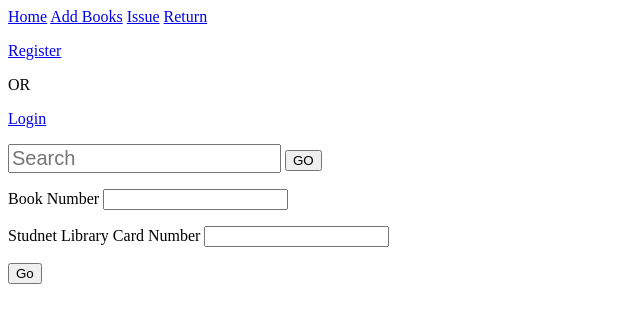
After one commit to TeamIntegrity/LibChain, a Django app: page /books/issue/ in a window 1280 px wide. The commit adds this page. Shown: the top 323 px of the page, without its empty margins (0-640 px from the left). Run offline with Django 3.2, Linux system fonts and the light colour scheme.

Commit message:
Added issue/return feature

```diff
--- /dev/null
+++ b/libchain/books/templates/issue.html
@@ -0,0 +1,22 @@
+{% extends 'base.html' %}
+
+{% block content %}
+
+
+<form action="/books/issue/" method="post">
+    {% csrf_token%}
+
+    <p><label>Book Number</label>
+    <input type="text" name="book_number"></p>
+
+    <p><label>Studnet Library Card Number</label>
+    <input type="text" name="library_card_num"></p>
+
+
+    <input type="submit" class="button" value="Go">
+
+
+</form>
+
+
+{% endblock %}
--- a/libchain/books/urls.py
+++ b/libchain/books/urls.py
@@ -7,8 +7,13 @@ urlpatterns = [
     url(r'^subject/(?P<sub>[a-z]+)/$', views.by_subject, name="books_by_sub"),
 
     url(r'^(?P<id>[0-9]+)/$', views.description, name="books_description"),
-
     url(r'^search/$', views.search, name="search"),
 
     url(r'^add/$', views.add_books, name="add_books"),
+
+    url(r'^issue/$', views.issue, name="issue_books"),
+    url(r'^issue/confirm/$', views.issue_confirm, name="issue_books_confirm"),
+
+    url(r'^return/$', views.return_book, name="return_books"),
+    url(r'^return/confirm/$', views.return_confirm, name="return_books_confirm"),
 ]
--- a/libchain/books/views.py
+++ b/libchain/books/views.py
@@ -1,4 +1,12 @@
 from django.shortcuts import render, redirect
+
+import datetime
+
+# Importing students model
+from users.models import Student, Staff
+
+# Importing transaction models
+from transactions.models import Transaction
 
 # Importing the BookDescription model
 from .models import BookDescription, Book
@@ -125,3 +133,75 @@ def add_books(request):
     context = {"departments": departments, "semesters": semesters,
                 "subjects": subjects}
     return render(request, "add_books.html", context)
+
+
+
+def issue(request):
+    """ This method will allow admin to issue books to the student """
+
+    if request.method == "POST":
+        book_number = request.POST.get("book_number")
+        library_card_num = request.POST.get("library_card_num")
+
+        book = Book.objects.get(book_number=book_number)
+        student = Student.objects.get(libcard=library_card_num)
+        context = {"book": book, "student": student}
+        return render(request, "issue_confirm.html", context)
+
+    return render(request, "issue.html")
+
+
+
+def issue_confirm(request):
+    """ This method will show details about the book and student and confirm the issue """
+
+    if request.method == "POST":
+        book_number = request.POST.get("book_number")
+        libcard = request.POST.get("libcard")
+
+        book = Book.objects.get(book_number=book_number)
+        student = Student.objects.get(libcard=libcard)
+
+        staff = Staff.objects.get(userprofile__user=request.user)
+
+        Transaction.objects.create(staff=staff, student=student, book=book, issued=True, issue_time=datetime.datetime.now())
+
+        return redirect("/books/issue/")
+
+
+
+def return_book(request):
+    """ This method will allow admin to take books back from students """
+
+    if request.method == "POST":
+        book_number = request.POST.get("book_number")
+        library_card_num = request.POST.get("library_card_num")
+
+        book = Book.objects.get(book_number=book_number)
+        student = Student.objects.get(libcard=library_card_num)
+        tx_detail = Transaction.objects.get(book=book, student=student, issued=True, returned=False)
+        context = {"book": book, "student": student, "tx_detail": tx_detail}
+        return render(request, "return_confirm.html", context)
+
+    return render(request, "return.html")
+
+
+
+def return_confirm(request):
+    """ This method will show details about the book and student and confirm the return """
+
+    if request.method == "POST":
+        book_number = request.POST.get("book_number")
+        libcard = request.POST.get("libcard")
+
+        book = Book.objects.get(book_number=book_number)
+        student = Student.objects.get(libcard=libcard)
+
+        tx = Transaction.objects.get(student=student, book=book, issued=True, returned=False)
+
+        tx.returned = True
+        tx.return_time = datetime.datetime.now()
+
+        tx.save()
+
+        return redirect("/books/return/")
--- a/libchain/home/templates/base.html
+++ b/libchain/home/templates/base.html
@@ -1,6 +1,8 @@
 <a href="/home/">Home</a>
 
 <a href="/books/add/">Add Books</a>
+<a href="/books/issue/">Issue</a>
+<a href="/books/return/">Return</a>
 
 
 {% if user.first_name %}
--- a/libchain/libchain/settings.py
+++ b/libchain/libchain/settings.py
@@ -114,7 +114,7 @@ AUTH_PASSWORD_VALIDATORS = [
 
 LANGUAGE_CODE = 'en-us'
 
-TIME_ZONE = 'UTC'
+TIME_ZONE = 'Asia/Kolkata'
 
 USE_I18N = True
 
--- a/libchain/transactions/models.py
+++ b/libchain/transactions/models.py
@@ -13,9 +13,10 @@ class Transaction(models.Model):
     issue_time = models.DateTimeField()
 
     returned = models.BooleanField(default=False)
-    return_time = models.DateTimeField()
+    return_time = models.DateTimeField(blank="True", null="True")
 
-    hash = models.CharField(max_length=200)
+    issue_hash = models.CharField(max_length=200, default="0xasdfg12345")
+    return_hash = models.CharField(max_length=200, default="0xasdfg12345")
 
     def __str__(self):
         """To represent the objects name in the admin panel"""
```
Also changed, not shown: libchain/books/templates/issue_confirm.html (added, +41 -0 lines), libchain/books/templates/return.html (added, +22 -0 lines), libchain/books/templates/return_confirm.html (added, +44 -0 lines), libchain/books/migrations/0008_auto_20180120_1834.py (added), libchain/transactions/migrations/0002_auto_20180120_1834.py (added), libchain/transactions/migrations/0003_auto_20180120_1838.py (added), libchain/transactions/migrations/0004_auto_20180120_1840.py (added).
